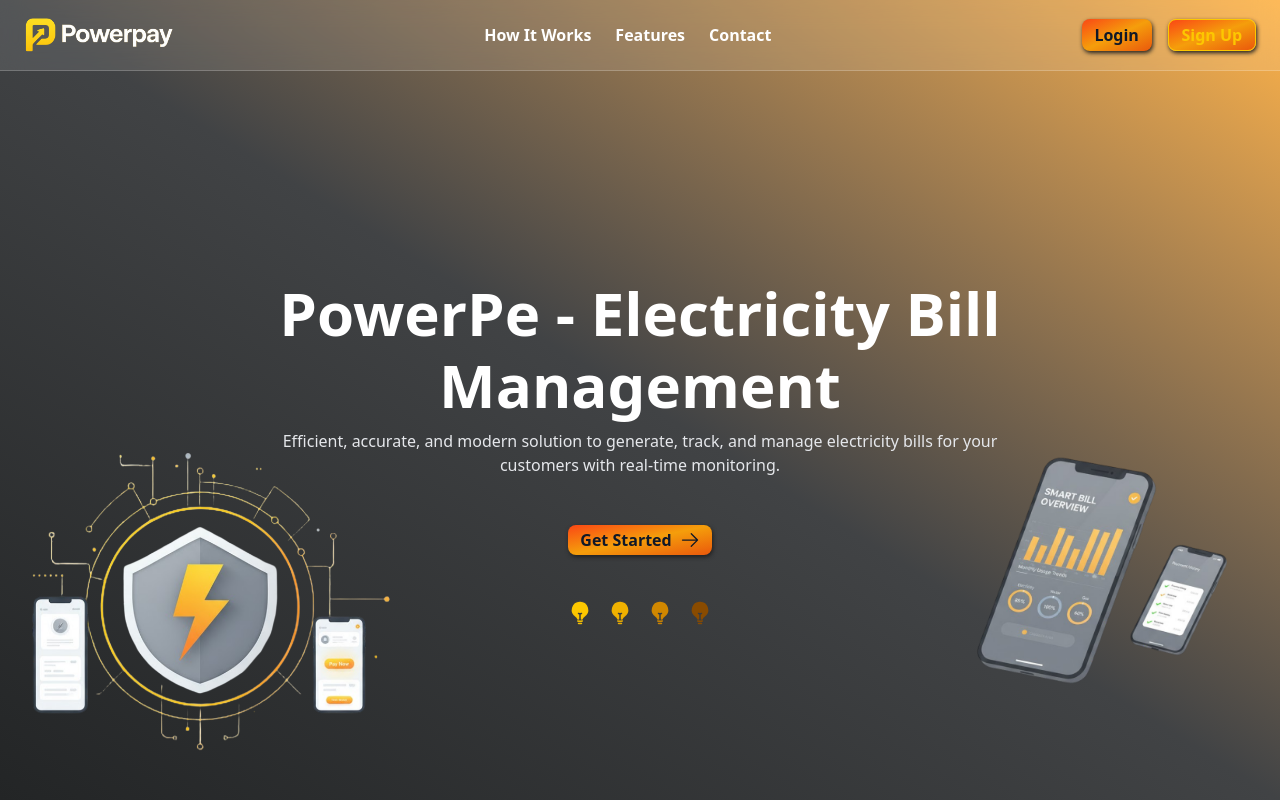
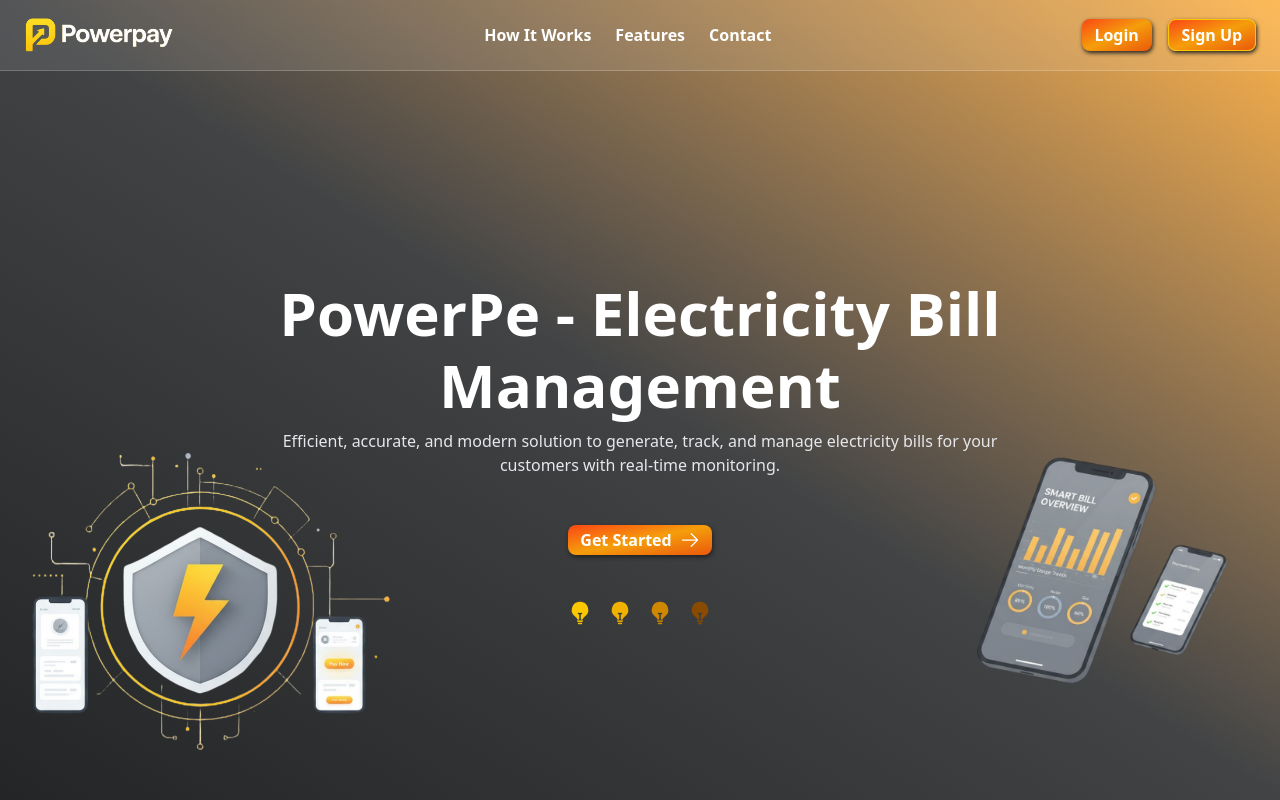
Before and after one commit to keshavNagare/PowerPe, a React (Vite) app in the folder Frontend/: page / in a window 1280 px wide. Shown: the top 800 px of the page. Built offline with nearby package versions, Linux system fonts and the light colour scheme.

Commit message:
Final Setup Jai Shriram

```diff
--- a/Frontend/src/pages/LandingPage.jsx
+++ b/Frontend/src/pages/LandingPage.jsx
@@ -92,10 +92,14 @@
         {/* Desktop Menu */}
         <ul className="hidden md:flex items-center gap-6 text-gray-200 font-medium">
           {["how", "features", "contact"].map((item) => (
-            <li key={item}>
+            <li key={item} className="relative">
               <a
                 href={`#${item}`}
-                className="!no-underline hover:text-yellow-400 transition relative after:absolute after:bottom-0 after:left-1/2 after:w-0 after:h-[1.5px] after:bg-white after:transition-all after:duration-300 hover:after:left-0 hover:after:w-full"
+                className="!no-underline hover:!text-white !transition !relative
+          after:!content-[''] after:!absolute after:!bottom-0 after:!left-1/2
+          after:!h-[1.4px] after:!w-0 after:!bg-white
+          after:!transition-all after:!duration-250 after:!transform after:!-translate-x-1/2
+          hover:after:!w-full"
               >
                 {item === "how"
                   ? "How It Works"
@@ -109,13 +113,13 @@
         <div className="hidden md:flex gap-4">
           <button
             onClick={() => navigate("/login")}
-            className="px-4 py-2 bg-yellow-400 text-gray-900 rounded-lg font-semibold hover:bg-yellow-300 transition"
+            className="px-4 py-2 bg-yellow-400 !text-white rounded-lg font-semibold hover:bg-yellow-300 transition"
           >
             Login
           </button>
           <button
             onClick={() => navigate("/register")}
-            className="px-4 py-2 bg-transparent border border-yellow-400 text-yellow-400 rounded-lg font-semibold hover:bg-yellow-400 hover:text-gray-900 transition"
+            className="px-4 py-2 bg-transparent border border-yellow-400 !text-white rounded-lg font-semibold hover:bg-yellow-400 hover:text-gray-900 transition"
           >
             Sign Up
           </button>
@@ -199,7 +203,7 @@
               setNavOpen(false);
               navigate("/login");
             }}
-            className="bg-yellow-400 text-gray-900 px-8 py-3 rounded-lg font-semibold flex items-center gap-2 hover:bg-yellow-300 transition-transform hover:scale-105 animate-fadeIn delay-400"
+            className="bg-yellow-400 !text-white px-8 py-3 rounded-lg font-semibold flex items-center gap-2 hover:bg-yellow-300 transition-transform hover:scale-105 animate-fadeIn delay-400"
           >
             Get Started <ArrowRightIcon className="w-5 h-5" />
           </button>
@@ -339,9 +343,7 @@
           <GlassCard className="p-8 hover-glow transition-transform duration-300">
             <MapPinIcon className="w-10 h-10 mx-auto mb-4 text-yellow-400" />
             <h3 className="text-2xl font-semibold mb-2">Office Address</h3>
-            <p className="text-gray-200">
-              123 PowerPe Lane, Mumbai, India
-            </p>
+            <p className="text-gray-200">123 PowerPe Lane, Mumbai, India</p>
           </GlassCard>
         </div>
       </section>
```
